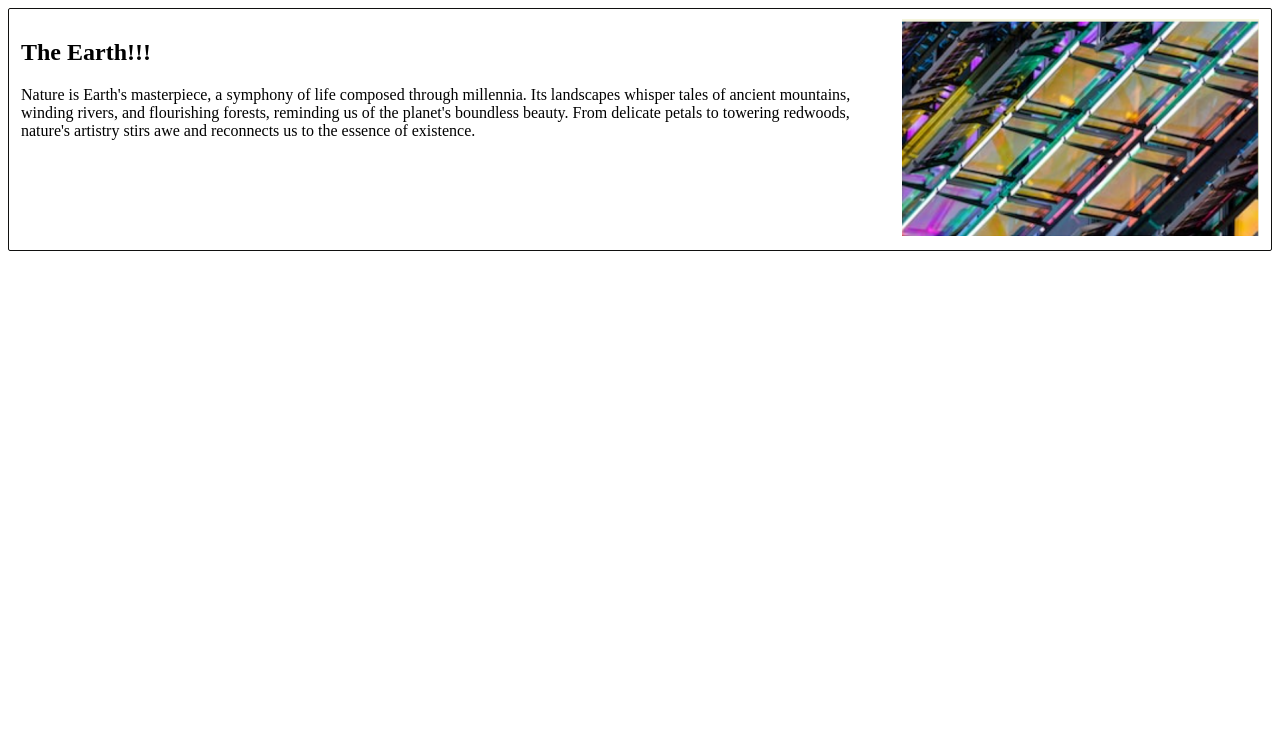
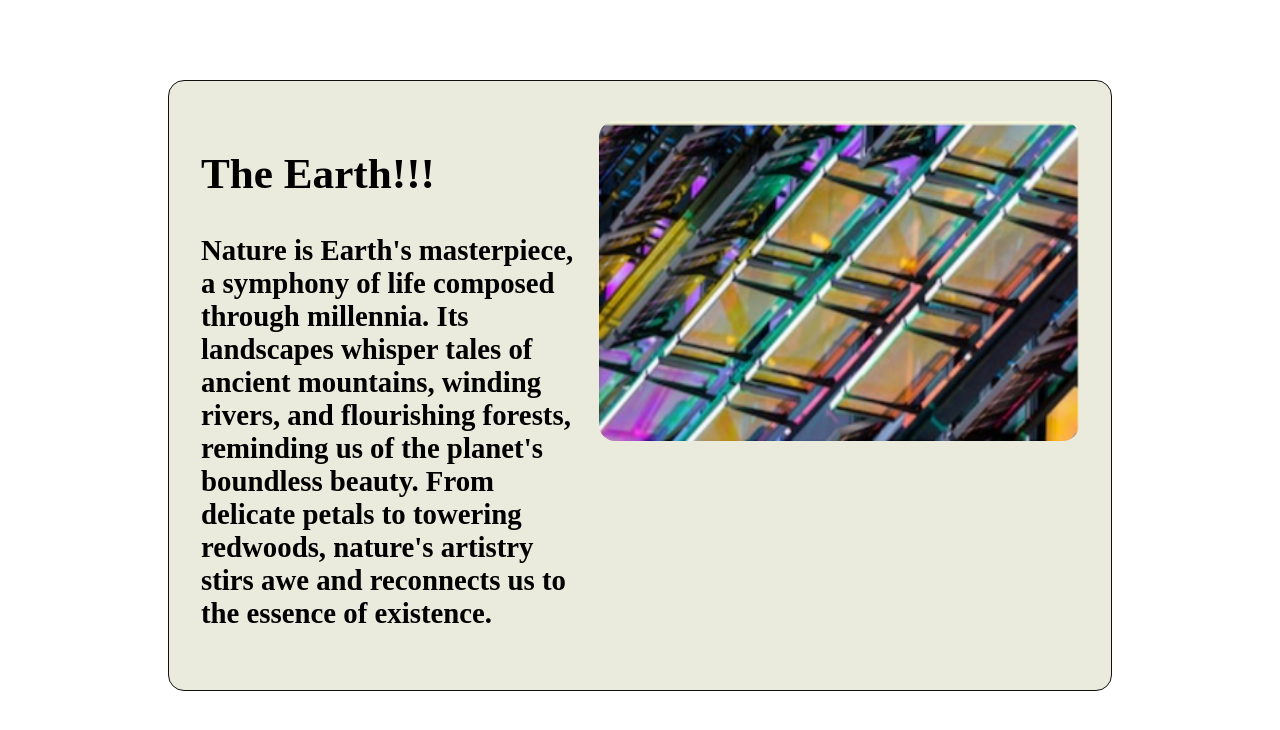
Before and after one commit to Pritam26062001/Assignment-3, a plain HTML site: page task-3/index.html in a window 1280 px wide. Drawn offline with Linux system fonts and the light colour scheme.

Commit message:
Initial commit

```diff
--- a/task-3/styles.css
+++ b/task-3/styles.css
@@ -1,6 +1,21 @@
 .card{
     display: flex;
     border: 1px solid #111110 ;
-    border-radius: 2px;
-    padding: 10px 12px;
+    border-radius: 1rem;
+    margin: 5rem 10rem;
+    padding: 2rem ;
+    gap: 1rem;
+    background-color: rgba(221, 221, 199, 0.603)
 }
+.card .card-data{
+
+    font-size: 1.8rem;
+    font-weight: 600;
+}
+
+ .card-image{
+    border-radius: 1rem;
+    height: 20rem;
+    width: 30rem;
+    margin: 0.5rem 0;
+}
```
Also changed, not shown: task-3/index.html (+5 -3 lines), outputScreenshot/task-3.png (added), outputScreenshot/task-4.png (added), outputScreenshot/task-5.png (added), outputScreenshot/task1.png (added).
